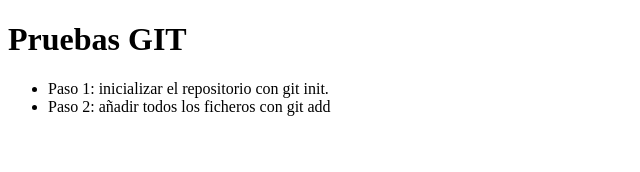
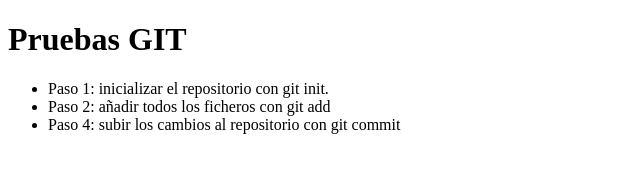
Before and after one commit to lorenzochica05/lorenzonline, a plain HTML site: page index.html in a window 1280 px wide. Shown: the whole page, without its empty margins (0-640 px from the left). Drawn offline with Linux system fonts and the light colour scheme.

Commit message:
Añadido paso 4

```diff
--- a/index.html
+++ b/index.html
@@ -8,6 +8,7 @@
         <ul>
             <li>Paso 1: inicializar el repositorio con git init.</li>
             <li>Paso 2: añadir todos los ficheros con git add</li>
+            <li>Paso 4: subir los cambios al repositorio con git commit</li>
         </ul>
     </body>
 </html>
```
